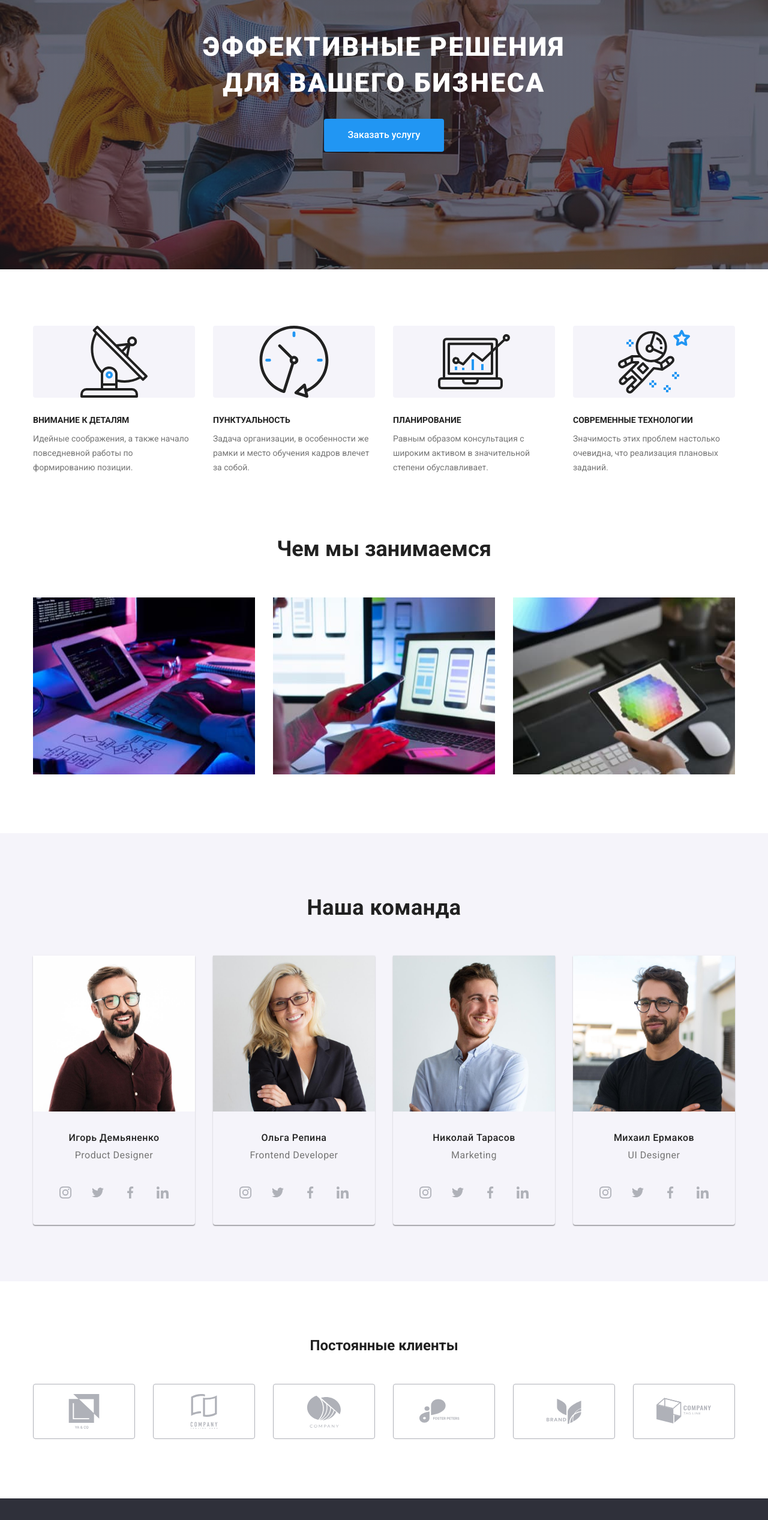
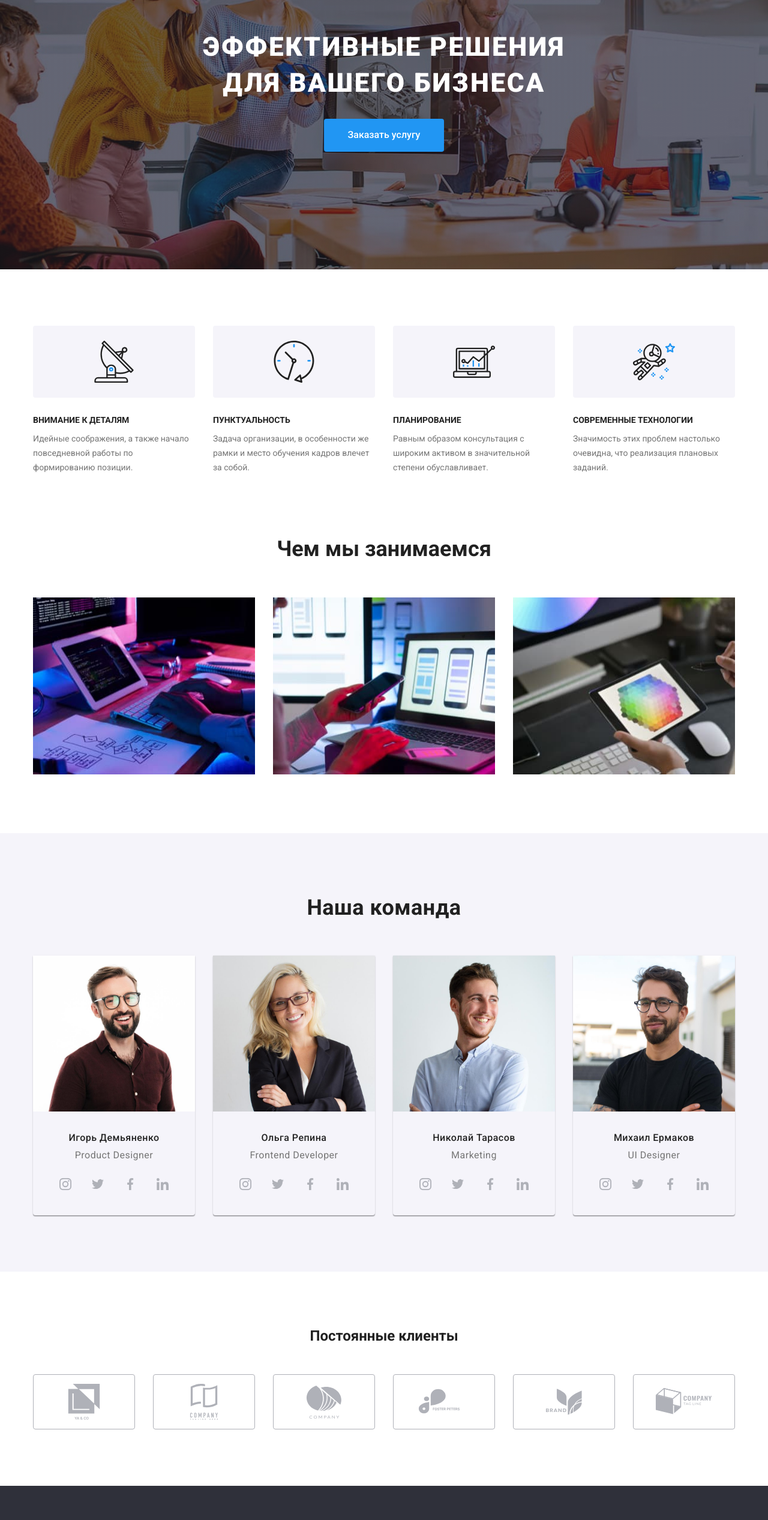
Before and after one commit to ivan-petlya/goit-markup-hw-04, a plain HTML site: page index.html in a window 1280 px wide. Shown: the part 240-2774 px from the top of the page at 60% size. Drawn offline with nearby package versions, Linux system fonts and the light colour scheme.

Commit message:
зауваження ментора. ховери, фокуси та інше

```diff
--- a/CSS/slyles.css
+++ b/CSS/slyles.css
@@ -207,6 +207,8 @@ p {
 }
 .section-filter img {
   display: block;
+  max-width: 100%;
+  height: auto;
 }
 .list-filter {
   display: flex;
@@ -215,17 +217,18 @@ p {
 .list-filter .item:not(:last-child) {
   margin-right: 8px;
 }
-.card-list :hover {
-  box-shadow: 1px 4px 6px rgba(0, 0, 0, 0.16), 4px 0px 4px rgba(0, 0, 0, 0.06),
-    1px 0px 1px rgba(0, 0, 0, 0.12);
+.example-project-link {
+  display: block;
+  text-decoration: none;
 }
-.card-list .title-example-text {
-  pointer-events: none;
+.example-project-link:hover,
+.example-project-link:focus {
+  box-shadow: 0px 1px 1px rgba(0, 0, 0, 0.12), 0px 4px 4px rgba(0, 0, 0, 0.06),
+    1px 4px 6px rgba(0, 0, 0, 0.16);
 }
-.card-list img {
-  pointer-events: none;
-}
+
 .section-filter h2 {
+  color: var(--title-text-color);
   font-weight: 700;
   font-size: 18px;
   line-height: 2;
@@ -250,7 +253,7 @@ p {
   margin-bottom: 50px;
 }
 .card-list > .item {
-  flex-basis: calc((100% / 3)-30px);
+  width: 370px;
   margin-top: 30px;
   margin-left: 30px;
 }
@@ -267,7 +270,6 @@ p {
   color: var(--white-text-color);
   font-size: 14px;
   display: block;
-  text-align: left;
   padding-top: 60px;
   padding-bottom: 60px;
 }
@@ -295,6 +297,7 @@ p {
 }
 .section-footer .container {
   display: flex;
+  align-items: baseline;
 }
 
 .contact-footer {
@@ -309,6 +312,7 @@ p {
 }
 
 .caption-invite {
+  line-height: 100%;
   text-transform: uppercase;
   font-size: 14px;
   font-weight: bold;
@@ -336,7 +340,8 @@ p {
 .icon-contact {
   color: currentColor;
 }
-.social-link-invite:hover {
+.social-link-invite:hover,
+.social-link-invite:focus {
   background-color: var(--accent-color);
   fill: var(--white-text-color);
 }
@@ -412,18 +417,6 @@ p {
 .ico-techologies::before {
   background-image: url(../images/astronaut.svg);
 } */
-.ico-differens {
-  display: block;
-
-  width: 270px;
-  height: 120px;
-  background-size: content;
-  background-repeat: no-repeat;
-  background-color: #f5f4fa;
-  border-radius: 4px;
-  background-position: center;
-  margin-bottom: 30px;
-}
 
 .section-difference {
   padding-top: 94px;
@@ -442,15 +435,31 @@ p {
   line-height: 1.73;
   font-size: 14px;
 }
+/* .ico-differens {
+  width: 70px;
+  height: 70px;
+} */
 .list-difference {
   display: flex;
   text-align: start;
   justify-content: space-between;
 }
-.list-difference .item {
+/* .list-difference .item {
   width: 270px;
+} */
+.differens-icon-box {
+  width: 270px;
+  height: 120px;
+  background-size: content;
+  background-repeat: no-repeat;
+  background-color: #f5f4fa;
+  border-radius: 4px;
+  background-position: center;
+  margin-bottom: 30px;
+  display: flex;
+  align-items: center;
+  justify-content: center;
 }
-
 .list-difference .item:not(:last-child) {
   margin-right: 30px;
 }
@@ -515,12 +524,12 @@ p {
 .name-position-team h3 {
   margin-bottom: 10px;
 }
+.name-position-team p {
+  margin-bottom: 16px;
+}
 .team-contact-list {
   display: flex;
-  justify-content: space-between;
-  padding-left: 32px;
-  padding-right: 32px;
-  padding-bottom: 32px;
+  justify-content: center;
 }
 .social-link-team {
   width: 44px;
@@ -544,7 +553,13 @@ p {
 .team-contact-list a :hover {
   fill: currentColor;
 }
-
+.social-link-team:focus {
+  color: var(--white-text-color);
+  background-color: var(--accent-color);
+}
+.team-contact-list a :focus {
+  fill: currentColor;
+}
 /* ********************************что мы делаем */
 .what-are-we-doing-section h2 {
   margin-bottom: 50px;
@@ -567,21 +582,29 @@ p {
 .our-clients-list {
   padding: none;
   display: flex;
-  padding-inline-start: 0;
 }
 
 .our-clients-list li:not(:first-child) {
   margin-left: 30px;
 }
-.company-logo {
-  padding: 16px 32px;
+.client-company-link {
   width: 170px;
   height: 92px;
+  display: flex;
+  justify-content: center;
+  align-items: center;
   border: 1px solid #afb1b8;
+  box-sizing: border-box;
   border-radius: 4px;
-  fill: var(--logo-companies-color);
+  color: #afb1b8;
 }
-.company-logo:hover {
-  fill: var(--accent-color);
-  border-color: var(--accent-color);
+.company-logo {
+  fill: currentColor;
+  border: currentColor;
 }
+
+.client-company-link:hover,
+.client-company-link:focus {
+  border: 1px solid var(--accent-color);
+  color: var(--accent-color);
+}
--- a/index.html
+++ b/index.html
@@ -71,9 +71,11 @@
           <h2 class="visually-hidden">наши особенности</h2>
           <ul class="list list-difference">
             <li class="item">
-              <svg class="ico-differens">
+              <div class="differens-icon-box">
+                <svg width="70" height="70">
                   <use href="./images/sprite.svg#antenna"></use>
                 </svg>
+              </div>
               <h3>Внимание к деталям</h3>
               <p>
                 Идейные соображения, а также начало повседневной работы по
@@ -81,9 +83,10 @@
               </p>
             </li>
             <li class="item">
-              <svg class="ico-differens">
+              <div class="differens-icon-box">
+              <svg width="70" height="70">
                 <use href="./images/sprite.svg#clock"></use>
-              </svg>
+              </svg width="70" height="70"> </div>
               <h3>Пунктуальность</h3>
               <p>
                 Задача организации, в особенности же рамки и место обучения
@@ -92,19 +95,22 @@
             </li>
 
             <li class="item">
-              <svg class="ico-differens">
+              <div class="differens-icon-box">
+              <svg width="70" height="70">
                 <use href="./images/sprite.svg#diagram"></use>
               </svg>
+            </div>
               <h3>Планирование</h3>
               <p>
                 Равным образом консультация с широким активом в значительной
                 степени обуславливает.
               </p>
             </li>
-            <li class="item">
-              <svg class="ico-differens">
+            <li class="item"> <div class="differens-icon-box">
+              <svg width="70" height="70">
                 <use href="./images/sprite.svg#astronaut"></use>
               </svg>
+            </div>
               <h3>Современные технологии</h3>
               <p>
                 Значимость этих проблем настолько очевидна, что реализация
@@ -161,7 +167,6 @@
               <div class="name-position-team">
                 <h3>Игорь Демьяненко</h3>
                 <p lang="en">Product Designer</p>
-              </div>
                 <ul class="team-contact-list list">
                 <li class="item">
                   <a class="social-link-team" href="">
@@ -192,6 +197,8 @@
                   </a>
                 </li>
               </ul>
+              </div>
+
             </li>
             <li class="item">
               <img
@@ -203,7 +210,6 @@
               <div class="name-position-team">
                 <h3>Ольга Репина</h3>
                 <p lang="en">Frontend Developer</p>
-              </div>
               <ul class="team-contact-list list">
                 <li class="item">
                   <a class="social-link-team" href="">
@@ -234,6 +240,8 @@
                   </a>
                 </li>
               </ul>
+            </div>
+
             </li>
             <li class="item">
               <img
@@ -245,7 +253,6 @@
               <div class="name-position-team">
                 <h3>Николай Тарасов</h3>
                 <p lang="en">Marketing</p>
-              </div>
               <ul class="team-contact-list list">
                 <li class="item">
                   <a class="social-link-team" href="">
@@ -276,6 +283,7 @@
                   </a>
                 </li>
               </ul>
+            </div>
                           </li>
             <li class="item">
               <img
@@ -287,7 +295,6 @@
               <div class="name-position-team">
                 <h3>Михаил Ермаков</h3>
                 <p lang="en">UI Designer</p>
-              </div>
               <ul class="team-contact-list list">
                 <li class="item">
                   <a class="social-link-team" href="">
@@ -318,6 +325,8 @@
                   </a>
                 </li>
               </ul>
+            </div>
+
             </li>
           </ul>
         </div>
@@ -327,43 +336,43 @@
           <h2>Постоянные клиенты</h2>
           <ul class="our-clients-list list">
             <li class="item">
-              <a href="">
-                <svg class="company-logo">
+              <a  class="client-company-link" href="">
+                <svg width="106" height="60" class="company-logo">
                   <use href="./images/sprite.svg#client1-logo"></use>
                 </svg>
               </a>
             </li>
             <li class="item">
-              <a href="">
-                <svg class="company-logo">
+              <a  class="client-company-link" href="">
+                <svg width="106" height="60" class="company-logo">
                   <use href="./images/sprite.svg#client2-logo"></use>
                 </svg>
               </a>
             </li>
             <li class="item">
-              <a href="">
-                <svg class="company-logo">
+              <a  class="client-company-link" href="">
+                <svg width="106" height="60" class="company-logo">
                   <use href="./images/sprite.svg#client3-logo"></use>
                 </svg>
               </a>
             </li>
             <li class="item">
-              <a href="">
-                <svg class="company-logo">
+              <a  class="client-company-link" href="">
+                <svg width="106" height="60" class="company-logo">
                   <use href="./images/sprite.svg#client4-logo"></use>
                 </svg>
               </a>
             </li>
             <li class="item">
-              <a href="">
-                <svg class="company-logo">
+              <a  class="client-company-link" href="">
+                <svg width="106" height="60" class="company-logo">
                   <use href="./images/sprite.svg#client5-logo"></use>
                 </svg>
               </a>
             </li>
             <li class="item">
-              <a href="">
-                <svg class="company-logo">
+              <a  class="client-company-link" href="">
+                <svg width="106" height="60" class="company-logo">
                   <use href="./images/sprite.svg#client6-logo"></use>
                 </svg>
               </a>
```
Also changed, not shown: portfolio.html (+18 -13 lines). Lines whose indentation alone changed are shown as unchanged.
